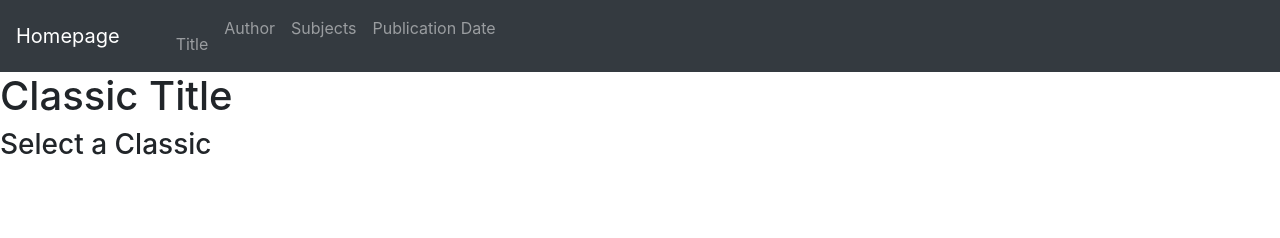
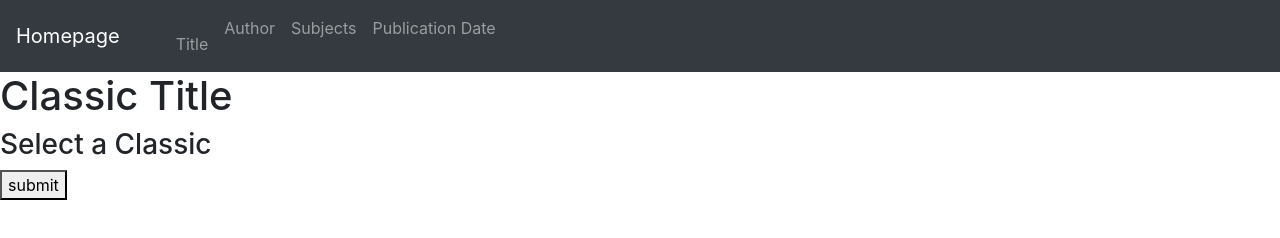
Before and after one commit to mbheidi/County-Demographics-Website, a plain HTML site: page title.html in a window 1280 px wide. Drawn offline with nearby package versions, Linux system fonts and the light colour scheme.

Commit message:
Update title.html

```diff
--- a/title.html
+++ b/title.html
@@ -50,6 +50,10 @@
 
 
 
+    <button id="b1">submit</button>
+
+
+
   </body>
 
 </html>
```
